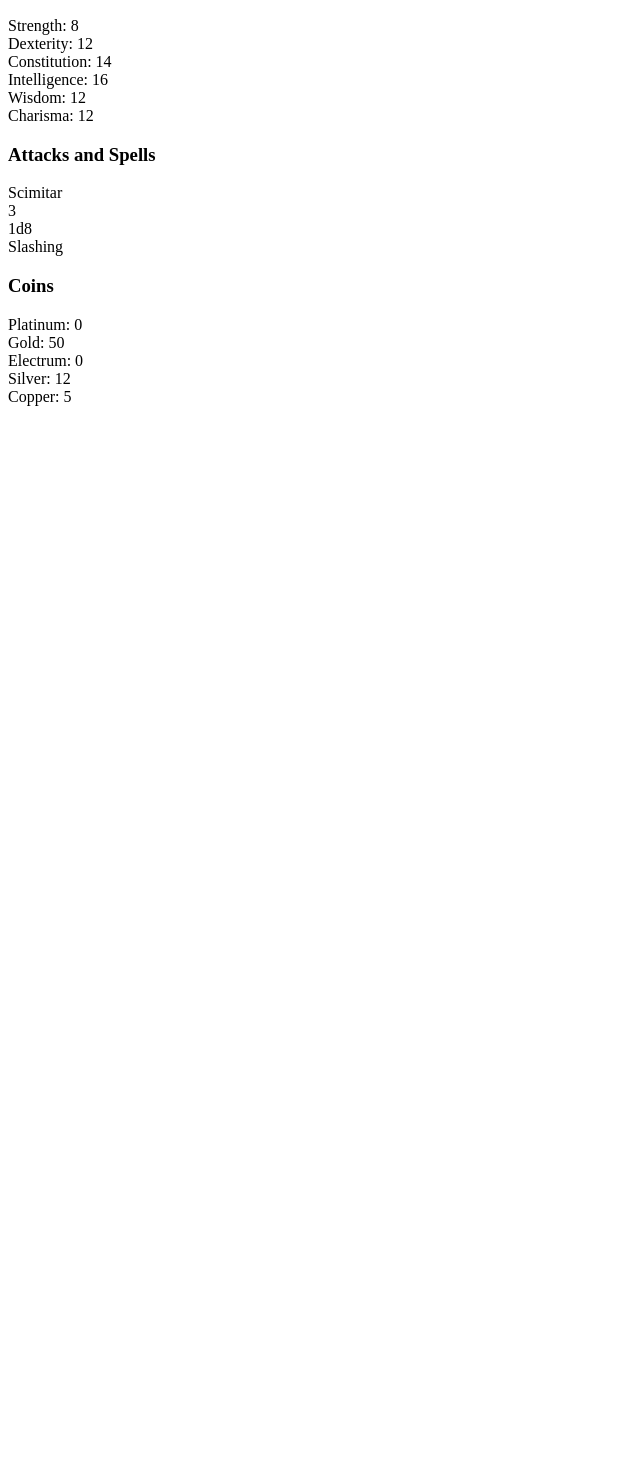
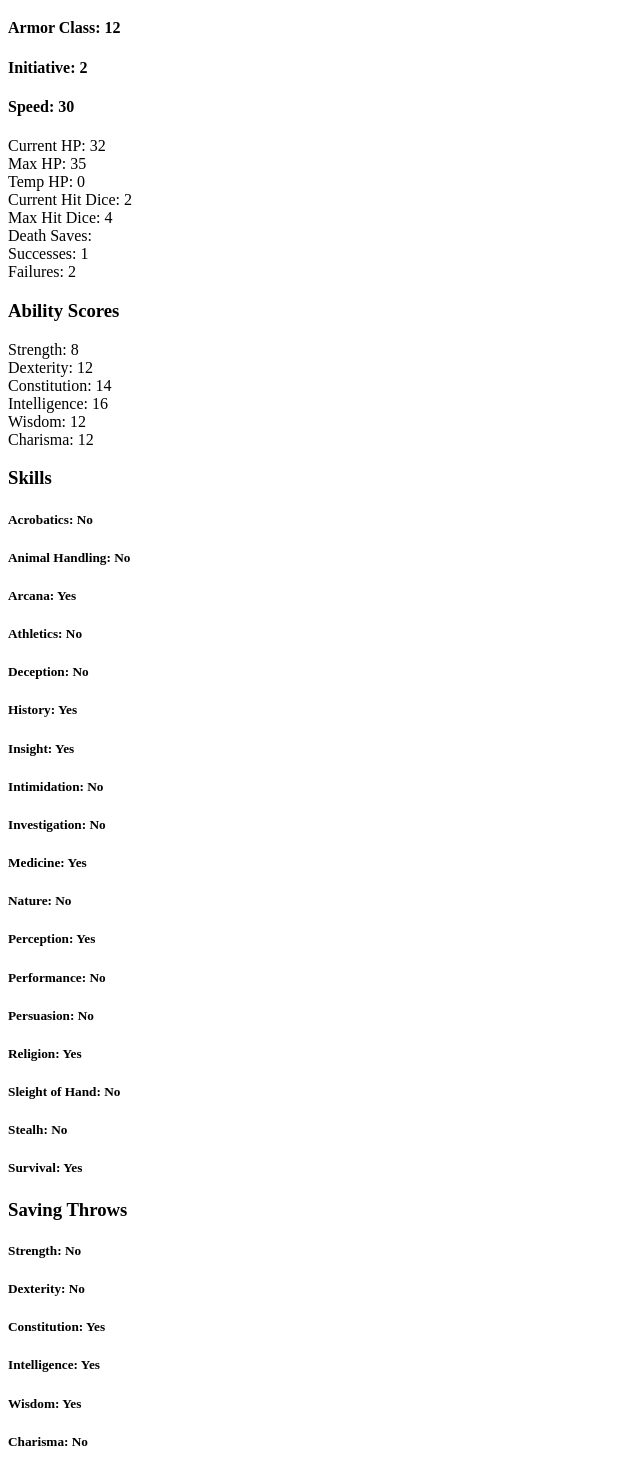
Before and after one commit to bpfahert/charactersheet, a React (Vite) app in the folder character-sheet/: page / in a window 1280 px wide. Shown: the part 200-1670 px from the top of the page, without its empty margins (0-640 px from the left). Before the commit the page ends 800 px from the top, so only its background shows below. Built offline with nearby package versions, Linux system fonts and the light colour scheme; the HTML template or start-up script is replaced by a standard one.

Commit message:
Add SavingThrows and Skills components

```diff
--- a/character-sheet/src/App.tsx
+++ b/character-sheet/src/App.tsx
@@ -3,18 +3,48 @@ import AbilityScores from "./components/AbilityScores";
 import CharacterDetails from "./components/CharacterDetails";
 import Coins from "./components/Coins";
 import AttacksBox from "./components/AttackBox";
+import Stats from "./components/BattleStats";
+import SavingThrows from "./components/SavingThrows";
+import Skills from "./components/Skills";
 
 function App() {
   const [characterDetails, setCharacterDetails] = useState({name: "Caleb", class_one: {class: "wizard", level: 4}, race: "human", background: "student"});
   const [abilityScores, setAbilityScores] = useState({strength: 8, dexterity: 12, constitution: 14, intelligence: 16, wisdom: 12, charisma: 12});
   const [playerCoins, setPlayerCoins] = useState({platinum: 0, gold: 50, electrum: 0, silver: 12, copper: 5});
   const [attackList, setAttackList] = useState([{name: "Scimitar", attack_bonus: 3, damage: "1d8", damage_type: "Slashing"}]);
+  const [stats, setStats] = useState({armor_class: 12, initiative_bonus: 2, speed: {walking: 30}, hit_points: {current_hp: 32, max_hp: 35, temp_hp: 0}, hit_dice: {total_hit_dice: 4, current_hit_dice: 2}, death_saves: {successes: 1, failures: 2}});
+  const [savingThrows, setSavingThrows] = useState({strength: false, dexterity: false, constitution: true, intelligence: true, wisdom: true, charisma: false});
+  const [skillset, setSkillset] = useState({
+  acrobatics: false,
+  animal_handling: false,
+  arcana: true,
+  athletics: false,
+  deception: false,
+  history: true,
+  insight: true,
+  intimidation: false,
+  investigation: false,
+  medicine: true,
+  nature: false,
+  perception: true,
+  performance: false,
+  persuasion: false,
+  religion: true,
+  sleight_of_hand: false,
+  stealh: false,
+  survival: true,
+  })
+
+
 
   return (
     <>
       <div>D&D Character sheet</div>
       <CharacterDetails details={characterDetails}/>
+      <Stats stats={stats}/>
       <AbilityScores scoreset={abilityScores} />
+      <Skills skills={skillset} />
+      <SavingThrows saving_throws={savingThrows} />
       <AttacksBox attacks={attackList} />
       <Coins coins={playerCoins} />
     </>
--- a/character-sheet/src/components/BattleStats.tsx
+++ b/character-sheet/src/components/BattleStats.tsx
@@ -1,23 +1,23 @@
 import { BattleStats } from "../types";
 
-function Stats(BattleStats: BattleStats) {
+function Stats({stats}: BattleStats) {
 
     return(
         <>
             <h3>Battle Stats</h3>
             <div>
-                <h4>Armor Class: {BattleStats.armor_class}</h4>
-                <h4>Initiative: {BattleStats.initiative}</h4>
-                <h4>Speed: {BattleStats.speed.walking}</h4>
+                <h4>Armor Class: {stats.armor_class}</h4>
+                <h4>Initiative: {stats.initiative_bonus}</h4>
+                <h4>Speed: {stats.speed.walking}</h4>
             </div>
-            <div>Current HP: {BattleStats.hit_points.current_hp}</div>
-            <div>Max HP: {BattleStats.hit_points.max_hp}</div>
-            <div>Temp HP: {BattleStats.hit_points.temp_hp}</div>
-            <div>Current Hit Dice: {BattleStats.hit_dice.current_hit_dice}</div>
-            <div>Max Hit Dice: {BattleStats.hit_dice.total_hit_dice}</div>
+            <div>Current HP: {stats.hit_points.current_hp}</div>
+            <div>Max HP: {stats.hit_points.max_hp}</div>
+            <div>Temp HP: {stats.hit_points.temp_hp}</div>
+            <div>Current Hit Dice: {stats.hit_dice.current_hit_dice}</div>
+            <div>Max Hit Dice: {stats.hit_dice.total_hit_dice}</div>
             <div>Death Saves: </div>
-            <div>Successes: {BattleStats.death_saves.successes}</div>
-            <div>Failures: {BattleStats.death_saves.failures}</div>
+            <div>Successes: {stats.death_saves.successes}</div>
+            <div>Failures: {stats.death_saves.failures}</div>
         </>
     )
 }
--- /dev/null
+++ b/character-sheet/src/components/SavingThrows.tsx
@@ -0,0 +1,20 @@
+import { SavingThrowProficiencies} from "../types";
+
+
+function SavingThrows({saving_throws}: SavingThrowProficiencies) {
+
+
+    return(
+        <>
+            <h3>Saving Throws</h3>
+            <h5>Strength: {saving_throws.strength ? "Yes" : "No"}</h5>
+            <h5>Dexterity: {saving_throws.dexterity ? "Yes" : "No"}</h5>
+            <h5>Constitution: {saving_throws.constitution ? "Yes" : "No"}</h5>
+            <h5>Intelligence: {saving_throws.intelligence ? "Yes" : "No"}</h5>
+            <h5>Wisdom: {saving_throws.wisdom ? "Yes" : "No"}</h5>
+            <h5>Charisma: {saving_throws.charisma ? "Yes" : "No"}</h5>
+        </>
+    )
+}
+
+export default SavingThrows;
--- /dev/null
+++ b/character-sheet/src/components/Skills.tsx
@@ -0,0 +1,31 @@
+import { SkillProficiencies} from "../types";
+
+
+function Skills({skills}: SkillProficiencies) {
+
+    return(
+        <>
+            <h3>Skills</h3>
+            <h5>Acrobatics: {skills.acrobatics ? "Yes" : "No"}</h5>
+            <h5>Animal Handling: {skills.animal_handling ? "Yes" : "No"}</h5>
+            <h5>Arcana: {skills.arcana ? "Yes" : "No"}</h5>
+            <h5>Athletics: {skills.athletics ? "Yes" : "No"}</h5>
+            <h5>Deception: {skills.deception ? "Yes" : "No"}</h5>
+            <h5>History: {skills.history ? "Yes" : "No"}</h5>
+            <h5>Insight: {skills.insight ? "Yes" : "No"}</h5>
+            <h5>Intimidation: {skills.intimidation ? "Yes" : "No"}</h5>
+            <h5>Investigation: {skills.investigation ? "Yes" : "No"}</h5>
+            <h5>Medicine: {skills.medicine ? "Yes" : "No"}</h5>
+            <h5>Nature: {skills.nature ? "Yes" : "No"}</h5>
+            <h5>Perception: {skills.perception ? "Yes" : "No"}</h5>
+            <h5>Performance: {skills.performance ? "Yes" : "No"}</h5>
+            <h5>Persuasion: {skills.persuasion ? "Yes" : "No"}</h5>
+            <h5>Religion: {skills.religion ? "Yes" : "No"}</h5>
+            <h5>Sleight of Hand: {skills.sleight_of_hand ? "Yes" : "No"}</h5>
+            <h5>Stealh: {skills.stealh ? "Yes" : "No"}</h5>
+            <h5>Survival: {skills.survival ? "Yes" : "No"}</h5>
+        </>
+    )
+}
+
+export default Skills;
```
Also changed, not shown: character-sheet/src/types.ts (+17 -11 lines).
